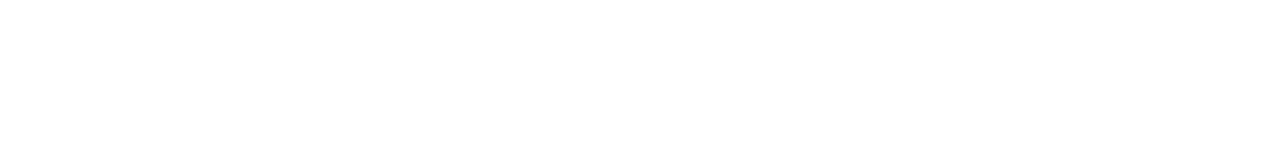
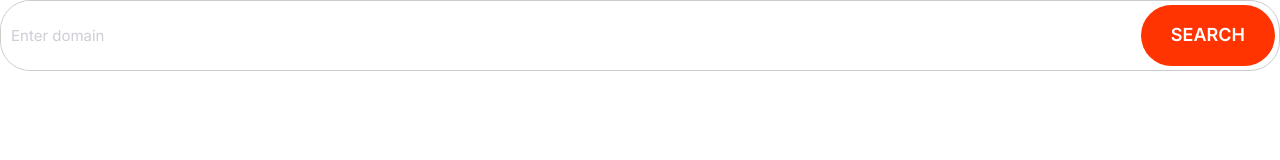
Before and after one commit to Goodybag37/domain, a plain HTML site: page index.html in a window 1280 px wide. Drawn offline with Linux system fonts and the light colour scheme.

Commit message:
adding the input group

```diff
--- a/css/styles.css
+++ b/css/styles.css
@@ -13,6 +13,8 @@ html{
     --color-accent: #ff3400;
     --color-heading: #1b0760;
     --color-body:#918ca4;
+    --color-border:#ccc;
+    --border-radius:30px;
 }
 
 body{
@@ -217,3 +219,41 @@ a{
         font-size:1.5rem;
     }
 }
+
+/* inputs */
+
+.input{
+    padding: 1.5rem 3.5rem;
+    border: 1px solid var(--color-border);
+    border-radius: var(--border-radius);
+    outline: 0;
+    color: var(--color-heading);
+    font-size: 2rem;
+
+}
+
+::placeholder{
+    color: #cdcdd7;
+
+}
+
+.input-group{
+    border: 1px solid var(--color-border);
+    border-radius: var(--border-radius);
+    display: flex;
+}
+
+.input-group .input{
+    border: 0;
+    flex-grow:1;
+    padding:1.5rem 1rem;
+}
+
+.input-group .btn{
+    margin: 4px;
+}
+@media screen and (min-width: 1024px) {
+   .input {
+    font-size:1.5rem;
+   }
+}
--- a/index.html
+++ b/index.html
@@ -11,7 +11,8 @@
     <title>Document</title>
 </head>
 <body>
-
-
-</body>
+<div class="input-group">
+    <input type="text" class="input" placeholder="Enter domain" id="">
+    <button class="btn btn--accent">Search</button>
+</div>
 </html>
```
Also changed, not shown: components/inputgroups.html (added, +4 -0 lines).
